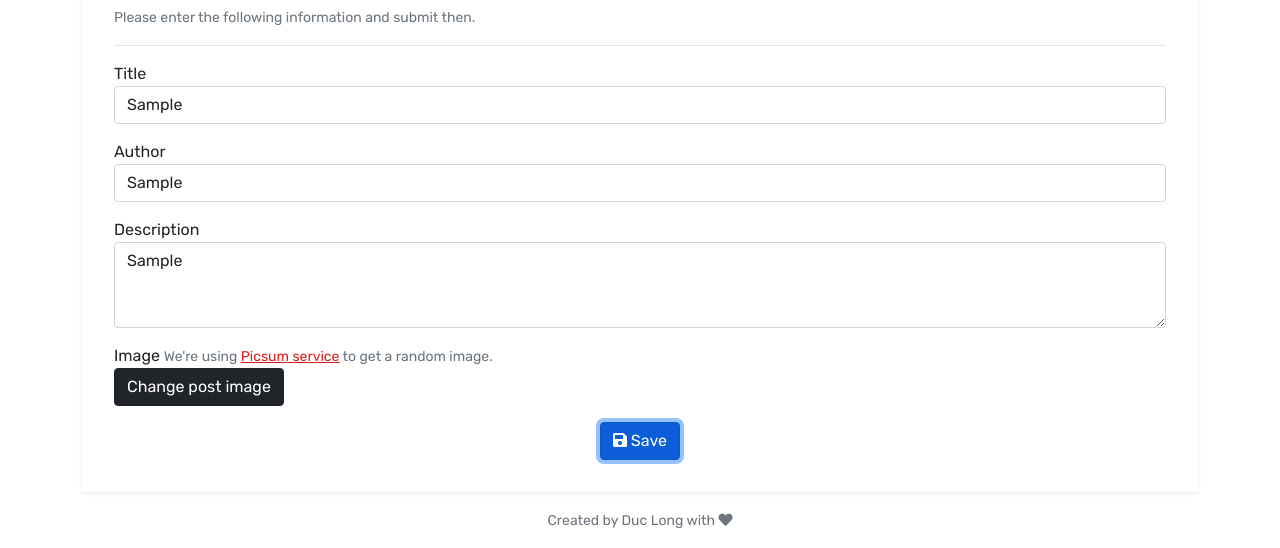
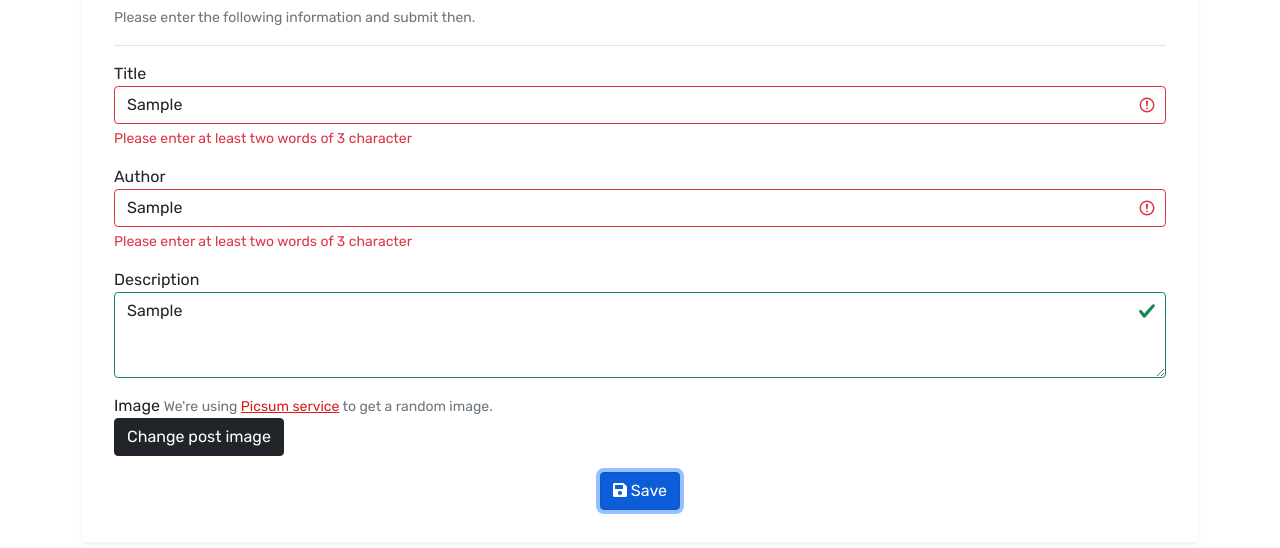
Before and after one commit to duclong09/vanilla-v2-vitejs, a website built with Vite: page add-edit-post.html in a window 1280 px wide. Both pictures are taken after typing "Sample", "Sample", "Sample" into the empty fields and a click on the button "Save". Shown: the part 376-924 px from the top of the page. Built offline with nearby package versions, Linux system fonts and the light colour scheme.

Commit message:
Message Error form -Errors title -Errors author

```diff
--- a/add-edit-post.html
+++ b/add-edit-post.html
@@ -5,7 +5,7 @@
     <meta name="viewport" content="width=device-width, initial-scale=1.0" />
     <meta http-equiv="X-UA-Compatible" content="ie=edge" />
     <title>Add edit post</title>
-
+    <link rel="stylesheet" href="./styles/form.css">
     <link rel="shortcut icon" href="images/logo.png" type="image/png" />
 
     <!-- Bootstrap CSS -->
@@ -70,7 +70,7 @@
               </p>
             </div>
 
-            <form id="postForm" class="post-form">
+            <form id="postForm" class="post-form" novalidate>
               <div class="form-group mb-3">
                 <label for="postTitle">Title</label>
                 <input
@@ -78,6 +78,7 @@
                   class="form-control"
                   name="title"
                   placeholder="Eg: Learning JS is fun"
+                  required
                 />
                 <div class="invalid-feedback">
                   Ooops! Please write a nice title for your post &gt;.&lt;
@@ -86,7 +87,13 @@
 
               <div class="form-group mb-3">
                 <label for="postAuthor">Author</label>
-                <input type="text" class="form-control" name="author" placeholder="Eg: Duc Long" />
+                <input
+                  type="text"
+                  class="form-control"
+                  name="author"
+                  placeholder="Eg: Duc Long"
+                  required
+                />
                 <div class="invalid-feedback">Please enter author of this post!</div>
               </div>
 
@@ -101,7 +108,7 @@
                   We&apos;re using
                   <a href="https://picsum.photos">Picsum service</a> to get a random image.
                 </small>
-                <input type="hidden" name="imageUrl">
+                <input type="hidden" name="imageUrl" />
                 <div>
                   <button type="button" id="postChangeImage" class="btn btn-dark">
                     Change post image
--- a/js/utils/post-form.js
+++ b/js/utils/post-form.js
@@ -1,4 +1,5 @@
-import { setBackgroundImage } from "./common"
+
+import { setBackgroundImage, setTextContent } from "./common"
 import { setFieldValue } from "./common"
 
 function setFormValues(form, formValues){
@@ -29,6 +30,50 @@ function getFormValues(form){
     return formValues
 }
 
+function getTitleError(form){
+    const titleElement = form.querySelector('[name="title"]')
+    if(!titleElement) return
+    if(titleElement.validity.valueMissing) return 'Ooops! Please write a nice title for your post'
+
+    if(titleElement.value.split(' ').filter((x) => !! x && x.length >= 3).length < 2){
+        return 'Please enter at least two words of 3 character'
+    }
+    return ''
+}
+
+function getAuthorError(form){
+    const authorElement = form.querySelector('[name="author"]')
+    if(!authorElement) return
+    if(authorElement.validity.valueMissing) return 'Please enter author of this post!'
+
+    if(authorElement.value.split(' ').filter((x) => !! x && x.length >=3).length < 2){
+        return 'Please enter at least two words of 3 character'
+    }
+    return ''
+}
+
+
+function validatePostForm(form, formValues){
+
+    //get errors
+    const errors = {
+        title: getTitleError(form),
+        author: getAuthorError(form)
+    }
+    //set errors
+    for(const key in errors){
+     const element = form.querySelector(`[name="${key}"]`)
+     if(element){
+        element.setCustomValidity(errors[key])
+        setTextContent(element.parentElement, '.invalid-feedback', errors[key])
+     }
+    }
+    //add was-validated class to form element
+    const isValid = form.checkValidity()
+    if(!isValid) form.classList.add('was-validated')
+    return false
+}
+
 export function initPostForm({formId, defaultValues, onSubmit}){
     const form = document.getElementById(formId)
     if(!form) return
@@ -41,7 +86,7 @@ export function initPostForm({formId, defaultValues, onSubmit}){
         const formValues = getFormValues(form)
         console.log(formValues)
         //validation js
-
+        if(!validatePostForm(form,formValues)) return
 
         //trigger submit callback
 
--- /dev/null
+++ b/styles/form.css
@@ -0,0 +1,6 @@
+form.validated input.form-control:valid{
+    background: aliceblue;
+}
+form.validated input.form-control:invalid{
+    background: bisque;
+}
```
